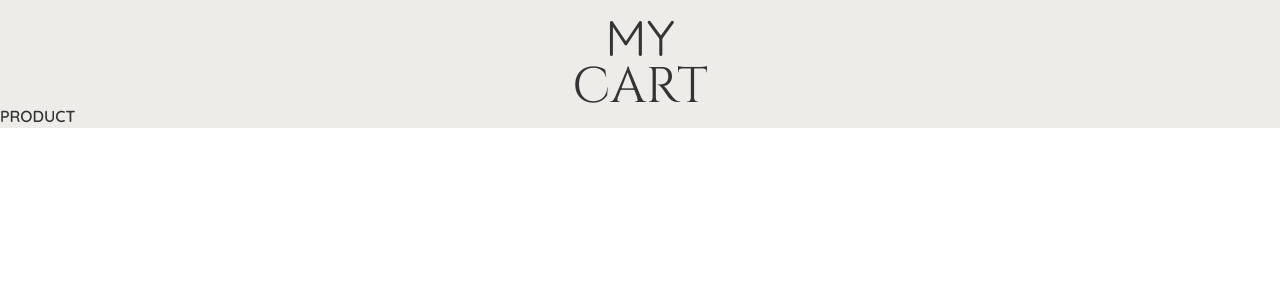
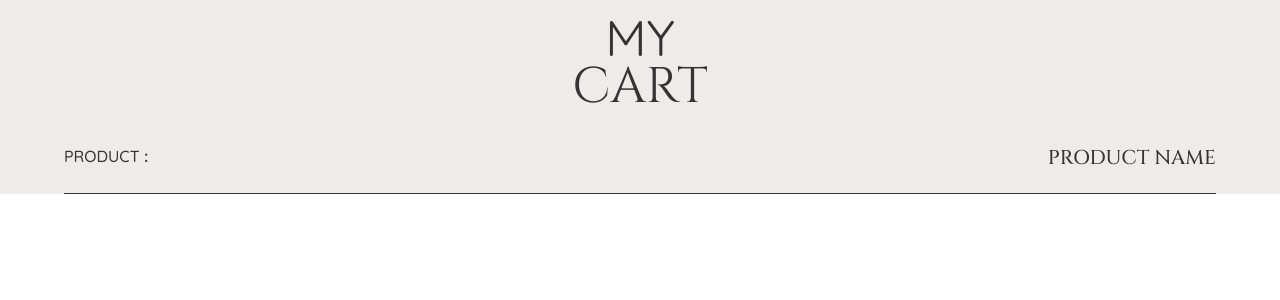
Before and after one commit to 23L-PM7/blackOne, a Next.js app: page /cart in a window 1280 px wide. Shown: the top 300 px of the page. Built offline with nearby package versions, Linux system fonts and the light colour scheme.

Commit message:
cart update

```diff
--- a/src/app/cart/page.tsx
+++ b/src/app/cart/page.tsx
@@ -3,15 +3,20 @@ import { cinzel, quicksand } from "../theme";
 
 export default function Home() {
   return (
-    <div className="w-screen bg-[#EDECE9] text-[#343434]">
-      <div className="flex flex-col">
+    <div className="w-screen bg-[#EDECE9] text-[#343434] flex flex-col">
+      <div className="flex flex-col items-center">
         <div className="flex flex-col justify-center items-center">
           <h1 className={`${quicksand.className} text-[50px] h-[50px]`}>MY</h1>
           <h2 className={`${cinzel.className} text-[50px] h-[54px]`}>CART</h2>
         </div>
-        <div>
-          <div>
-            <h1 className={`${quicksand.className} font-semibold`}>PRODUCT</h1>
+        <div className="w-[90%] h-[50px] border-b-[1px] border-[#343434] mt-[40px]">
+          <div className="w-full flex justify-between">
+            <h1 className={`${quicksand.className} font-medium`}>
+              PRODUCT<span className="font-bold"> : </span>
+            </h1>
+            <h1 className={`${cinzel.className} font-medium text-xl`}>
+              PRODUCT NAME
+            </h1>
           </div>
         </div>
       </div>
```
